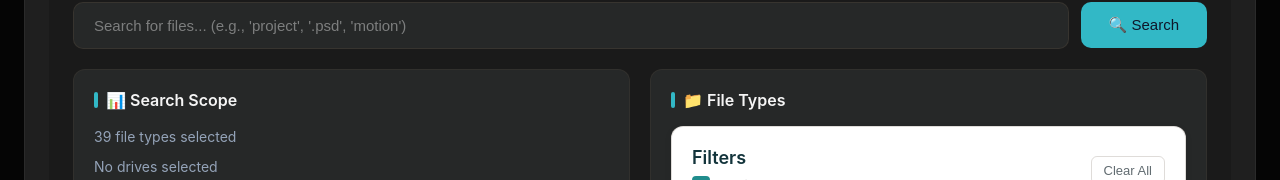
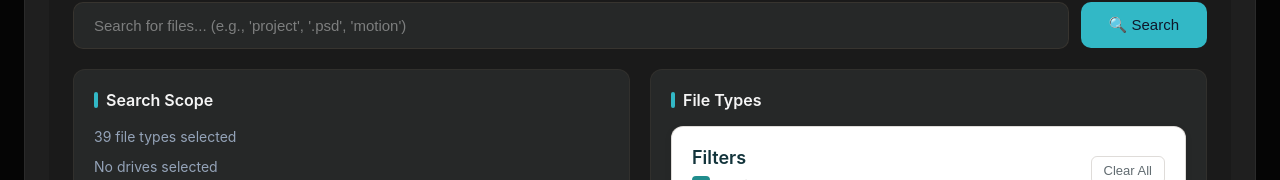
Before and after one commit to nickKBerlin/drive-indexer, a React (Create React App) app: page / in a window 1280 px wide. Both pictures are taken after a click on the button "Search". Shown: the part 171-351 px from the top of the page. Built offline with nearby package versions, Linux system fonts and the light colour scheme.

Commit message:
Remove emoji icons from section headers

```diff
--- a/src/components/SearchPanel.js
+++ b/src/components/SearchPanel.js
@@ -191,9 +191,9 @@ function SearchPanel({ drives, onSearch, results }) {
 
         {/* Three-Column Filter Layout */}
         <div className="filter-container">
-          {/* Left Column: Search Results Info (placeholder when empty) */}
+          {/* Left Column: Search Results Info */}
           <div className="filter-section">
-            <h4>📊 Search Scope</h4>
+            <h4>Search Scope</h4>
             <div style={{ color: 'var(--color-text-muted, #94a3b8)', fontSize: '14px', lineHeight: '1.6' }}>
               {selectedCategories.length === 0 ? (
                 <p>All file types selected</p>
@@ -217,13 +217,13 @@ function SearchPanel({ drives, onSearch, results }) {
 
           {/* Center Column: File Type Filters */}
           <div className="filter-section">
-            <h4>📁 File Types</h4>
+            <h4>File Types</h4>
             <FilterTree onFilterChange={handleFilterChange} />
           </div>
 
           {/* Right Column: Drive Selection */}
           <div className="filter-section">
-            <h4>📀 Drives</h4>
+            <h4>Drives</h4>
             <div className="checkbox-group">
               <label className="checkbox-label">
                 <input
```
